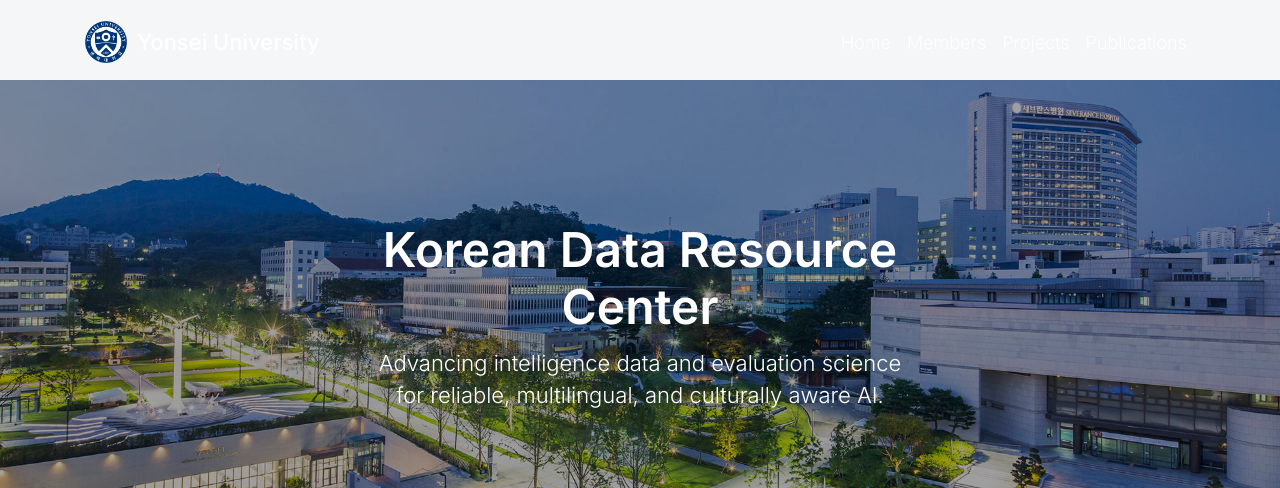
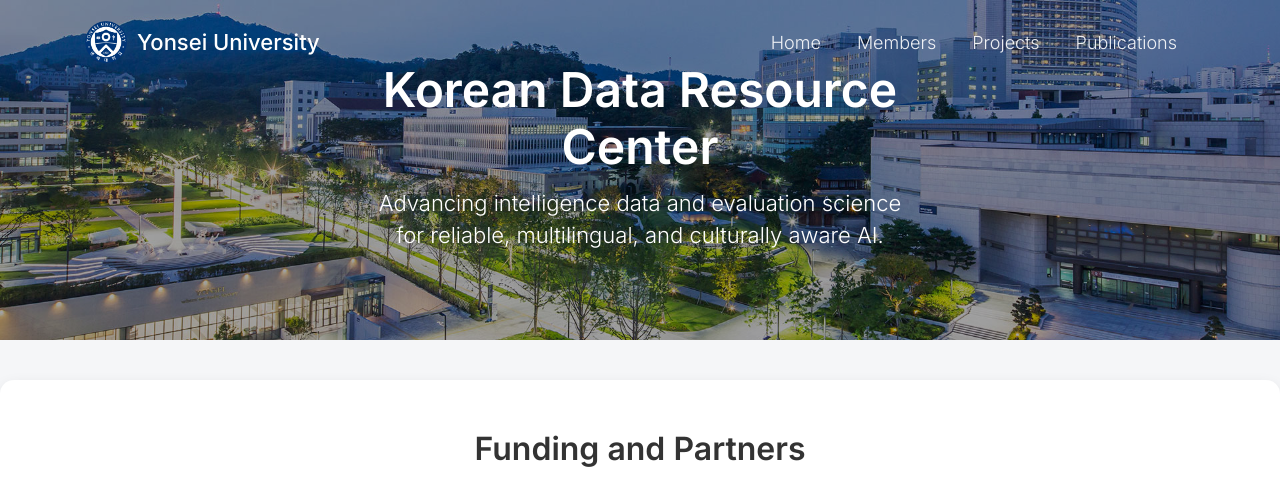
Before and after one commit to wangxiaonan-git/kdarc-lab, a Jekyll site: the page built from index.html, in a window 1280 px wide and 1400 px high. Shown: the top 488 px of the window. Built offline with Jekyll 4.4.1, drawn with Linux system fonts in a browser that asks for light colours; some of the changed text lies outside the part shown; grey boxes are pictures that could not be loaded.

Commit message:
Update default.html

```diff
--- a/_layouts/default.html
+++ b/_layouts/default.html
@@ -15,24 +15,19 @@
       font-family: 'Inter', sans-serif;
       background-color: #f5f6f8;
       margin: 0;
-      padding-top: 80px; /* ⭐ 给 fixed navbar 让位 */
+      padding: 0;
     }
 
     /* ====================== NAVBAR ====================== */
     .navbar {
       padding: 16px 0;
-      background: transparent;
-      position: fixed;          /* ✅ 改为 fixed */
+      background: transparent !important;
+      position: absolute;
       top: 0;
       width: 100%;
-      z-index: 9999;
+      z-index: 9999 !important;
       border: none;
       box-shadow: none;
-    }
-
-    .navbar.scrolled {
-      background: rgba(0,0,0,0.85);
-      backdrop-filter: blur(6px);
     }
 
     .yonsei-logo img {
@@ -51,10 +46,10 @@
     }
 
     .nav-link {
-      font-weight: 300;
+      font-weight: 300 !important;
       font-size: 18px;
       color: rgba(255,255,255,0.9) !important;
-      padding: 8px 18px;
+      padding: 8px 18px !important;
       transition: all 0.25s ease;
     }
 
@@ -63,20 +58,29 @@
       text-shadow: 0 0 6px rgba(255,255,255,0.6);
     }
 
-    /* ====================== HERO ====================== */
+    /* ====================== HOME HERO ====================== */
   .hero-banner {
-      width: 100%;
+  width: 100vw;
   height: 420px;
   background-image: url('/kdarc-lab/assets/images/background/background1.jpg');
   background-size: cover;
   background-position: center 10%;
   position: relative;
+
+  margin-top: -80px;
+  left: 50%;
+  right: 50%;
+  margin-left: -50vw;
+  margin-right: -50vw;
 }
+
 
     .hero-overlay {
       position: absolute;
-      inset: 0;
+      top: 0; left: 0;
+      width: 100%; height: 100%;
       background: rgba(0,0,0,0.30);
+      z-index: 1;
     }
 
     .hero-center {
@@ -84,6 +88,7 @@
       top: 58%;
       left: 50%;
       transform: translate(-50%, -50%);
+      z-index: 3;
       text-align: center;
       color: white;
       max-width: 900px;
@@ -108,12 +113,15 @@
       background-image: url('/kdarc-lab/assets/images/background/background2.jpg');
       background-size: cover;
       background-position: center 95%;
+      background-repeat: no-repeat;
+      position: relative;
+      margin-top: 0;
     }
 
     /* ====================== MAIN CONTENT ====================== */
     .content-wrapper {
-      max-width: 1200px;   /* ✅ 与 navbar 统一 */
-      margin: 60px auto;
+      max-width: 1400px;
+      margin: 40px auto;
       background: white;
       padding: 60px;
       border-radius: 12px;
@@ -122,8 +130,9 @@
 
     /* ====================== RESEARCH AREAS ====================== */
     .research-wrapper {
-      max-width: 1200px;
-      margin: 80px auto;
+      max-width: 1400px;
+      margin: 40px auto 70px auto;
+      padding: 0;
     }
 
     .ra-title {
@@ -145,8 +154,8 @@
       display: grid;
       grid-template-columns: repeat(2, 1fr);
       gap: 34px;
-      max-width: 800px;
-      margin: 0 auto;
+      justify-content: center;
+      justify-items: center;
     }
 
     .ra-card {
@@ -159,12 +168,19 @@
       transform: translateY(25px);
       animation: fadeUp 0.8s ease forwards;
       animation-delay: var(--delay, 0s);
+      transition: all 0.35s ease;
+    }
+
+    .ra-card:hover {
+      transform: translateY(-6px);
+      box-shadow: 0 18px 30px rgba(0,0,0,0.12);
     }
 
     .ra-card h3 {
       font-size: 22px;
       font-weight: 650;
       margin-bottom: 12px;
+      color: #111;
     }
 
     .ra-card p {
@@ -174,14 +190,15 @@
     }
 
     @keyframes fadeUp {
+      from { opacity: 0; transform: translateY(25px); }
       to { opacity: 1; transform: translateY(0); }
     }
 
-    /* ====================== PARTNERS ====================== */
+    /* ====================== FUNDINGS ====================== */
     .partners-section {
-      max-width: 1200px;
-      margin: 80px auto;
-      padding: 50px;
+      max-width: 1400px;
+      margin: 40px auto;
+      padding: 50px 40px;
       background: white;
       border-radius: 14px;
       box-shadow: 0px 4px 14px rgba(0,0,0,0.08);
@@ -192,51 +209,59 @@
       font-size: 32px;
       font-weight: 700;
       margin-bottom: 40px;
+      color: #333;
     }
 
+    /* ⭐ 绝对保证一行 5 个 */
     .partners-grid {
-      display: grid;
-      grid-template-columns: repeat(auto-fit, minmax(180px, 1fr));
-      gap: 30px;
-      justify-items: center;
+      display: flex;
+      flex-wrap: wrap;
+      justify-content: center;
+      gap: 32px 24px;
     }
 
     .partner-logo-box {
-      width: 180px;
-      height: 100px;
+      width: 200px;
+      height: 110px;
       display: flex;
       justify-content: center;
       align-items: center;
       border-radius: 10px;
-      background: white;
-      border: 1px solid rgba(0,0,0,0.06);
+      padding: 10px;
+      background: #fff;
+      border: 1px solid rgba(0,0,0,0.05);
+      transition: all 0.3s ease;
     }
 
     .partner-logo-box img {
-      max-width: 75%;
-      max-height: 75%;
+      max-width: 85%;
+      max-height: 85%;
       object-fit: contain;
+    }
+
+    .partner-logo-box:hover {
+      transform: translateY(-4px);
+      box-shadow: 0 10px 25px rgba(0,0,0,0.10);
+    }
+
+    .big-partner img {
+      transform: none;
     }
   </style>
 </head>
 
 <body>
 
-<!-- NAV -->
-<nav class="navbar navbar-expand-lg">
+<nav class="navbar navbar-expand-lg navbar-light">
   <div class="container">
     <div class="navbar-brand">
       <span class="yonsei-logo">
-        <img src="/kdarc-lab/assets/images/badges/yonsei.png">
+        <img src="/kdarc-lab/assets/images/badges/yonsei.png" alt="Yonsei Logo">
       </span>
       Yonsei University
     </div>
 
-    <button class="navbar-toggler" type="button" data-toggle="collapse" data-target="#navbarNav">
-      <span class="navbar-toggler-icon"></span>
-    </button>
-
-    <div class="collapse navbar-collapse" id="navbarNav">
+    <div class="collapse navbar-collapse">
       <ul class="navbar-nav ml-auto">
         <li class="nav-item"><a class="nav-link" href="/kdarc-lab/">Home</a></li>
         <li class="nav-item"><a class="nav-link" href="/kdarc-lab/members.html">Members</a></li>
@@ -247,7 +272,7 @@
   </div>
 </nav>
 
-{% if page.url == "/" or page.url contains "index" %}
+{% if page.url == "/" or page.url == "/kdarc-lab/" %}
 <div class="hero-banner">
   <div class="hero-overlay"></div>
   <div class="hero-center">
@@ -255,49 +280,40 @@
     <p>Advancing intelligence data and evaluation science<br>for reliable, multilingual, and culturally aware AI.</p>
   </div>
 </div>
+{% endif %}
 
-<div class="research-wrapper">
-  <h2 class="ra-title">Research Areas</h2>
-
-  <div class="ra-row-1">
-    <div class="ra-card" style="--delay:0.1s"><h3>Multimodal AI Safety & Privacy</h3><p>Privacy detection, geolocation risk, PII benchmarks.</p></div>
-    <div class="ra-card" style="--delay:0.2s"><h3>Benchmarking & Evaluation Science</h3><p>LLM and VLM evaluation, culture and safety.</p></div>
-    <div class="ra-card" style="--delay:0.3s"><h3>Korean NLP Resources</h3><p>Corpora and linguistic datasets for Korean AI.</p></div>
-  </div>
-
-  <div class="ra-row-2">
-    <div class="ra-card" style="--delay:0.4s"><h3>AI for Education</h3><p>Automated assessment and learning analytics.</p></div>
-    <div class="ra-card" style="--delay:0.5s"><h3>Cross-cultural NLP</h3><p>Cultural bias and applied language AI.</p></div>
-  </div>
-</div>
-
+{% if page.url == "/" or page.url == "/kdarc-lab/" %}
 <div class="partners-section">
   <h2 class="partners-title">Funding and Partners</h2>
+
   <div class="partners-grid">
     <div class="partner-logo-box"><img src="/kdarc-lab/assets/images/partne/KISA.png"></div>
     <div class="partner-logo-box"><img src="/kdarc-lab/assets/images/partne/NIA.jpeg"></div>
+    <div class="partner-logo-box"><img src="/kdarc-lab/assets/images/partne/NIKL.jpeg"></div>
+    <div class="partner-logo-box"><img src="/kdarc-lab/assets/images/partne/IITP.jpg"></div>
+    <div class="partner-logo-box"><img src="/kdarc-lab/assets/images/partne/TTA.jpeg"></div>
     <div class="partner-logo-box"><img src="/kdarc-lab/assets/images/partne/NRF.png"></div>
+    <div class="partner-logo-box"><img src="/kdarc-lab/assets/images/partne/yonsei_AI.jpg"></div>
+    <div class="partner-logo-box"><img src="/kdarc-lab/assets/images/partne/NC%20AI.png"></div>
+    <div class="partner-logo-box"><img src="/kdarc-lab/assets/images/partne/flitto.png"></div>
+    <div class="partner-logo-box"><img src="/kdarc-lab/assets/images/partne/thinkbig.png"></div>
+    <div class="partner-logo-box"><img src="/kdarc-lab/assets/images/partne/LI.jpg"></div>
+    <div class="partner-logo-box"><img src="/kdarc-lab/assets/images/partne/T scientific.png"></div>
+    <div class="partner-logo-box"><img src="/kdarc-lab/assets/images/partne/teddysum.png"></div>
+    <div class="partner-logo-box"><img src="/kdarc-lab/assets/images/partne/tutorus.png"></div>
+    <div class="partner-logo-box"><img src="/kdarc-lab/assets/images/partne/SIF.jpeg"></div>
+    <div class="partner-logo-box"><img src="/kdarc-lab/assets/images/partne/wv.jpg"></div>
+    <div class="partner-logo-box"><img src="/kdarc-lab/assets/images/partne/kice.png"></div>
+    <div class="partner-logo-box"><img src="/kdarc-lab/assets/images/partne/ICONS.jpg"></div>
+    <div class="partner-logo-box"><img src="/kdarc-lab/assets/images/partne/IIAtecg.jpg"></div>
     </div>
   </div>
-
-{% else %}
-<div class="subpage-banner"></div>
-<div class="content-wrapper">
-  {{ content }}
 </div>
 {% endif %}
-
 {% include footer.html %}
 
 <script src="https://code.jquery.com/jquery-3.5.1.min.js"></script>
 <script src="https://cdn.jsdelivr.net/npm/bootstrap@4.5.2/dist/js/bootstrap.bundle.min.js"></script>
 
-<script>
-  window.addEventListener('scroll', () => {
-    document.querySelector('.navbar')
-      .classList.toggle('scrolled', window.scrollY > 40);
-  });
-</script>
-
 </body>
 </html>
```
Lines whose indentation alone changed are shown as unchanged.
